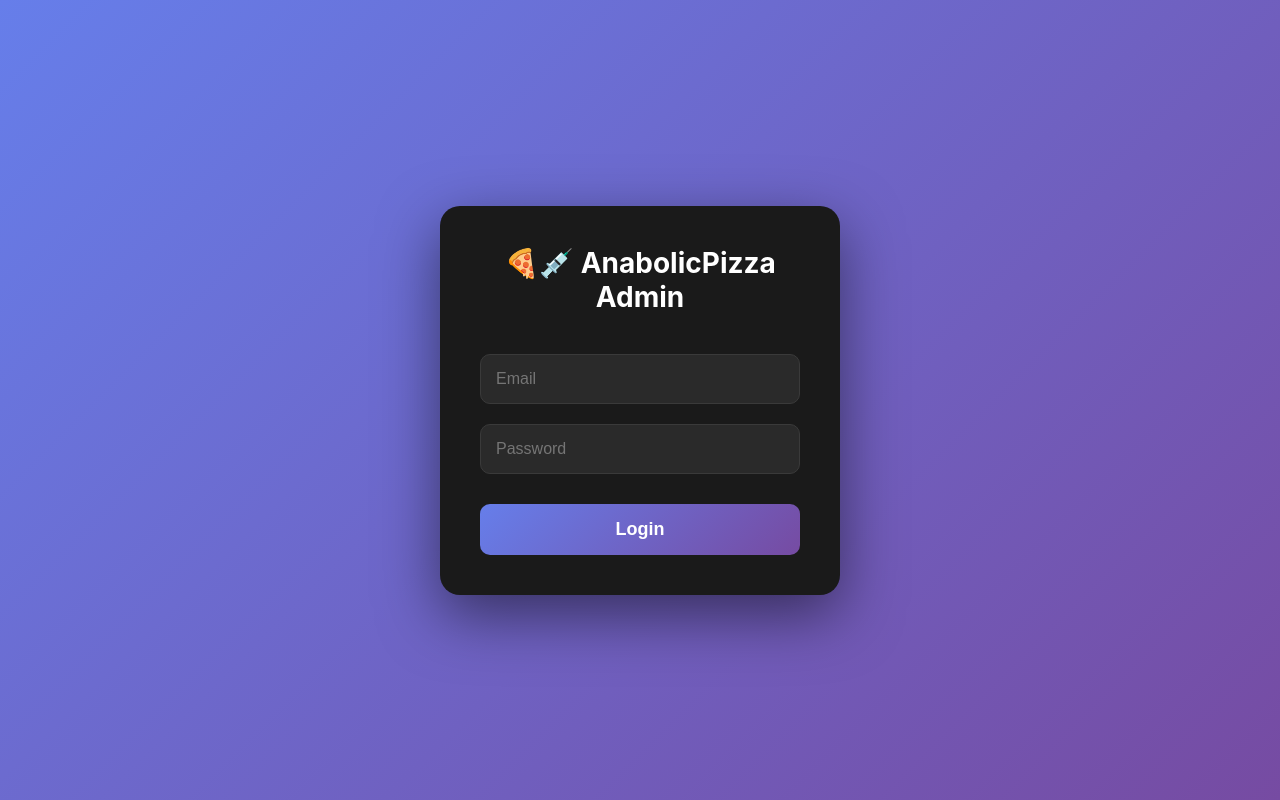
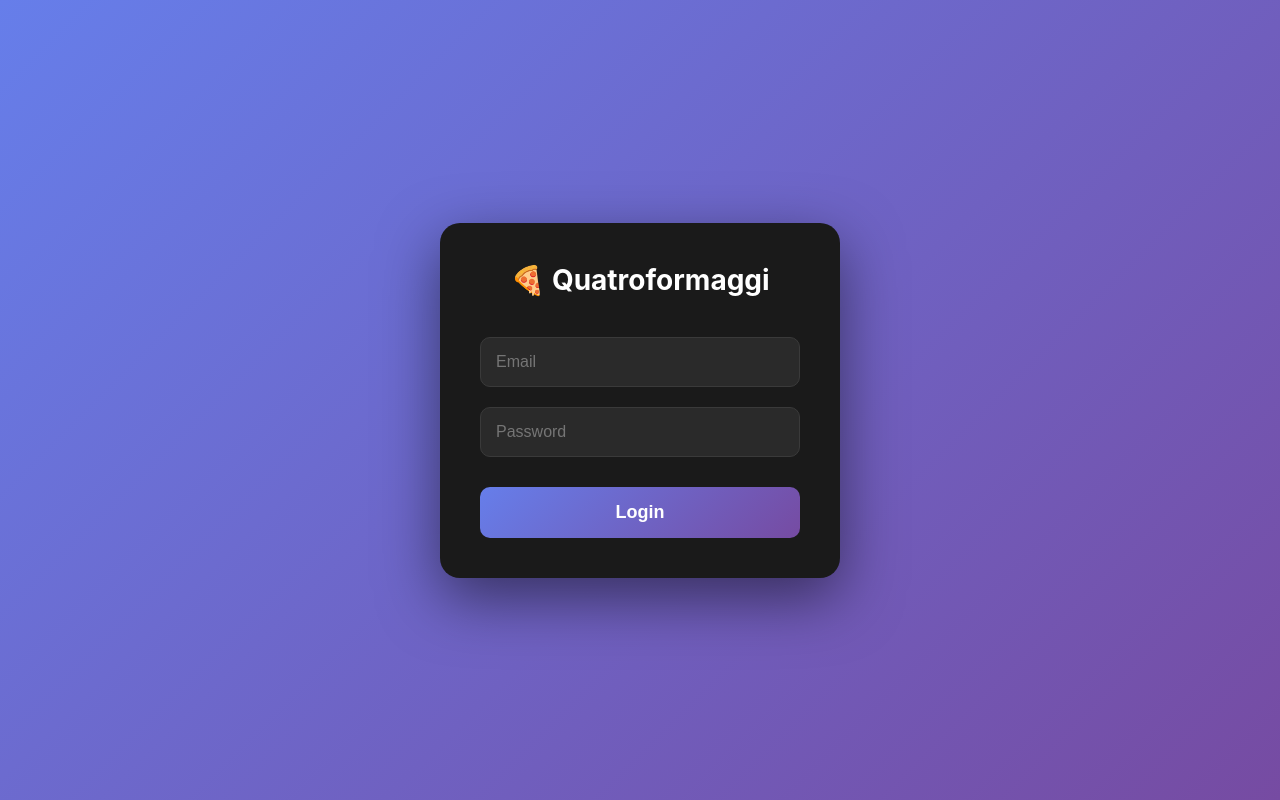
Before and after one commit to Nicotinetroll/pizza, a React (Vite) app in the folder frontend/admin/: page / in a window 1280 px wide. Built offline with nearby package versions, Linux system fonts and the light colour scheme.

Commit message:
Changed Login Headline

```diff
--- a/frontend/admin/src/pages/Login.jsx
+++ b/frontend/admin/src/pages/Login.jsx
@@ -24,7 +24,7 @@ const Login = () => {
   return (
     <div className="login-container">
       <div className="login-box">
-        <h1>🍕💉 AnabolicPizza Admin</h1>
+        <h1>🍕 Quatroformaggi</h1>
         <form onSubmit={handleSubmit}>
           <input
             type="email"
```
